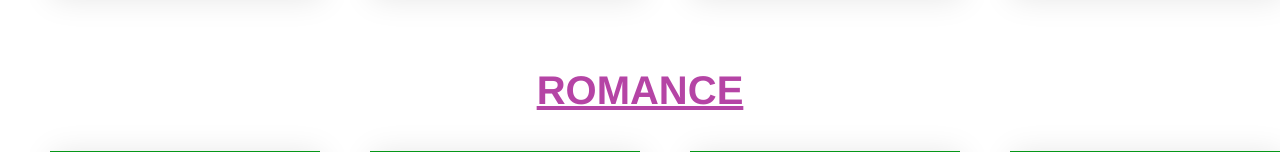
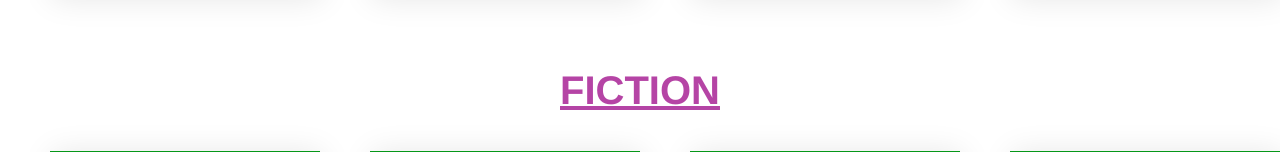
Before and after one commit to Mimi-CENT/Mimi-CENT.github.io, a plain HTML site: page viewbooks.html in a window 1280 px wide. Shown: the part 2477-2629 px from the top of the page. Drawn offline with Linux system fonts and the light colour scheme; grey boxes are pictures that could not be loaded.

Commit message:
Update viewbooks.html

```diff
--- a/viewbooks.html
+++ b/viewbooks.html
@@ -174,7 +174,7 @@
    </div>
    <br>
    <br>
-   <h3 class="books-title">ROMANCE</h3>
+   <h3 class="books-title">FICTION</h3>
    <br>
    <div class="first-title">
        <div class="book-class">
```
